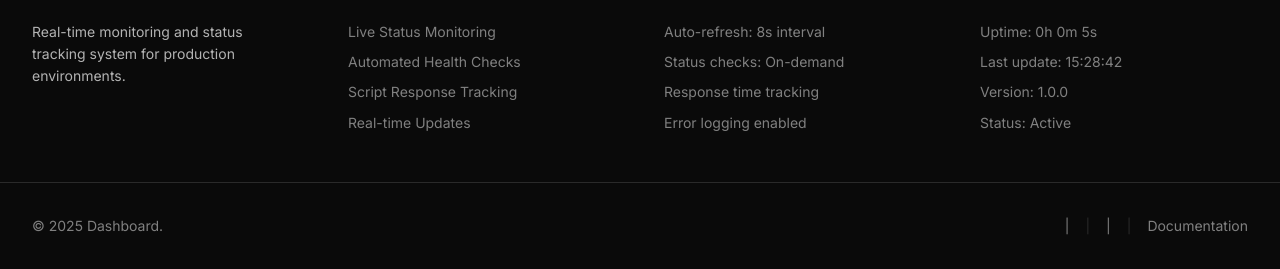
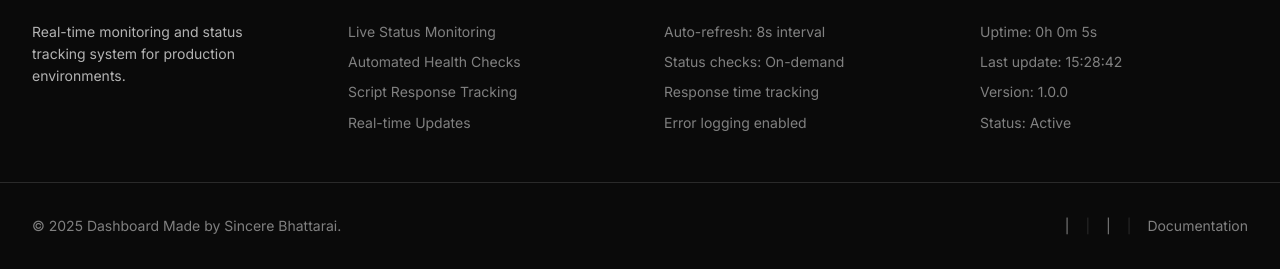
Before and after one commit to VoidX3D/Demo-Repo, a plain HTML site: page index.html in a window 1280 px wide. Shown: the part 2151-2420 px from the top of the page. Drawn offline with Linux system fonts and the light colour scheme; no server answers.

Commit message:
Update index.html

```diff
--- a/index.html
+++ b/index.html
@@ -196,7 +196,7 @@
             </div>
         </div>
         <div class="footer-bottom">
-            <p>&copy; 2025  Dashboard.</p>
+            <p>&copy; 2025  Dashboard Made by Sincere Bhattarai.</p>
             <div class="footer-links">
                 <a href="#" class="footer-link">|</a>
                 <span class="footer-separator">|</span>
```
